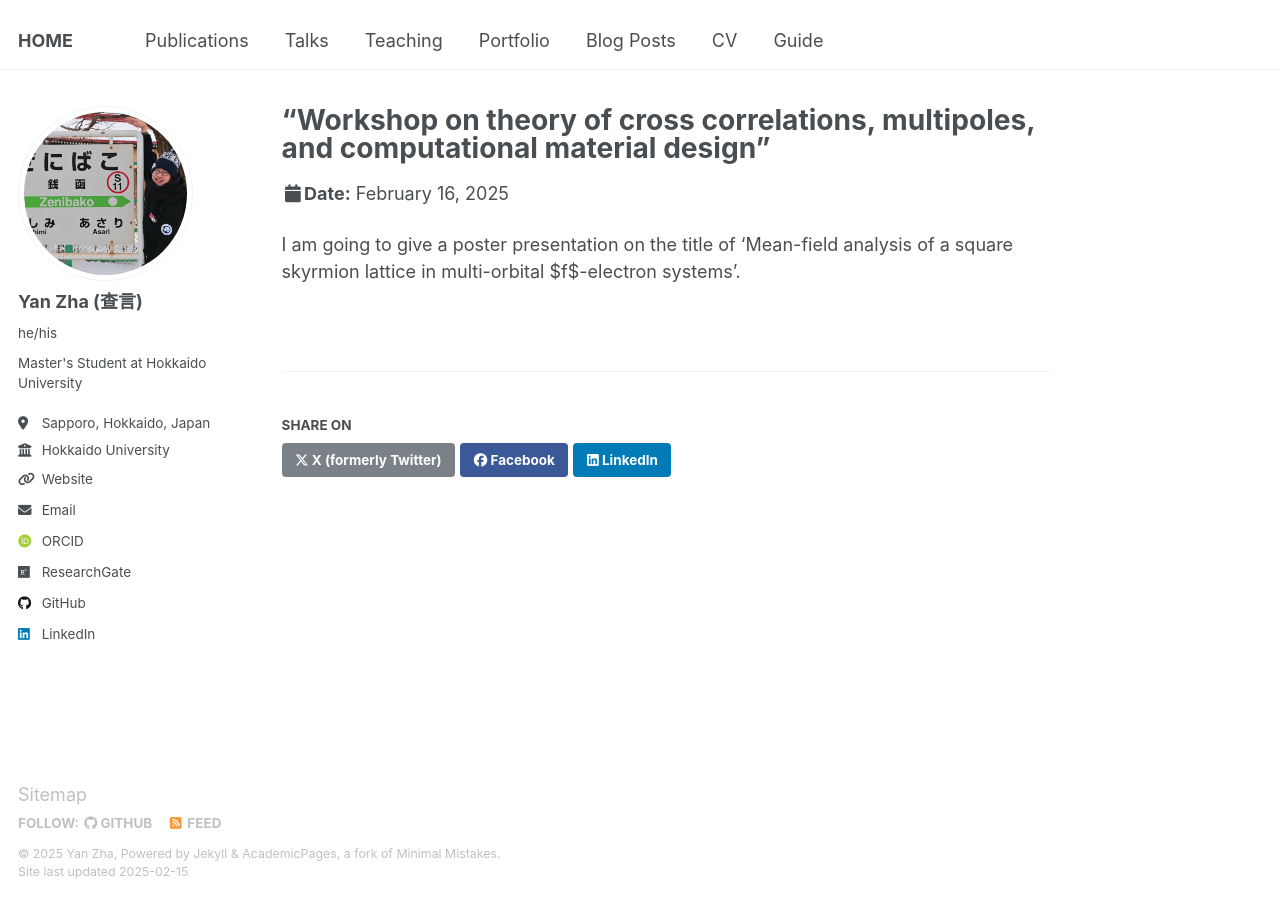
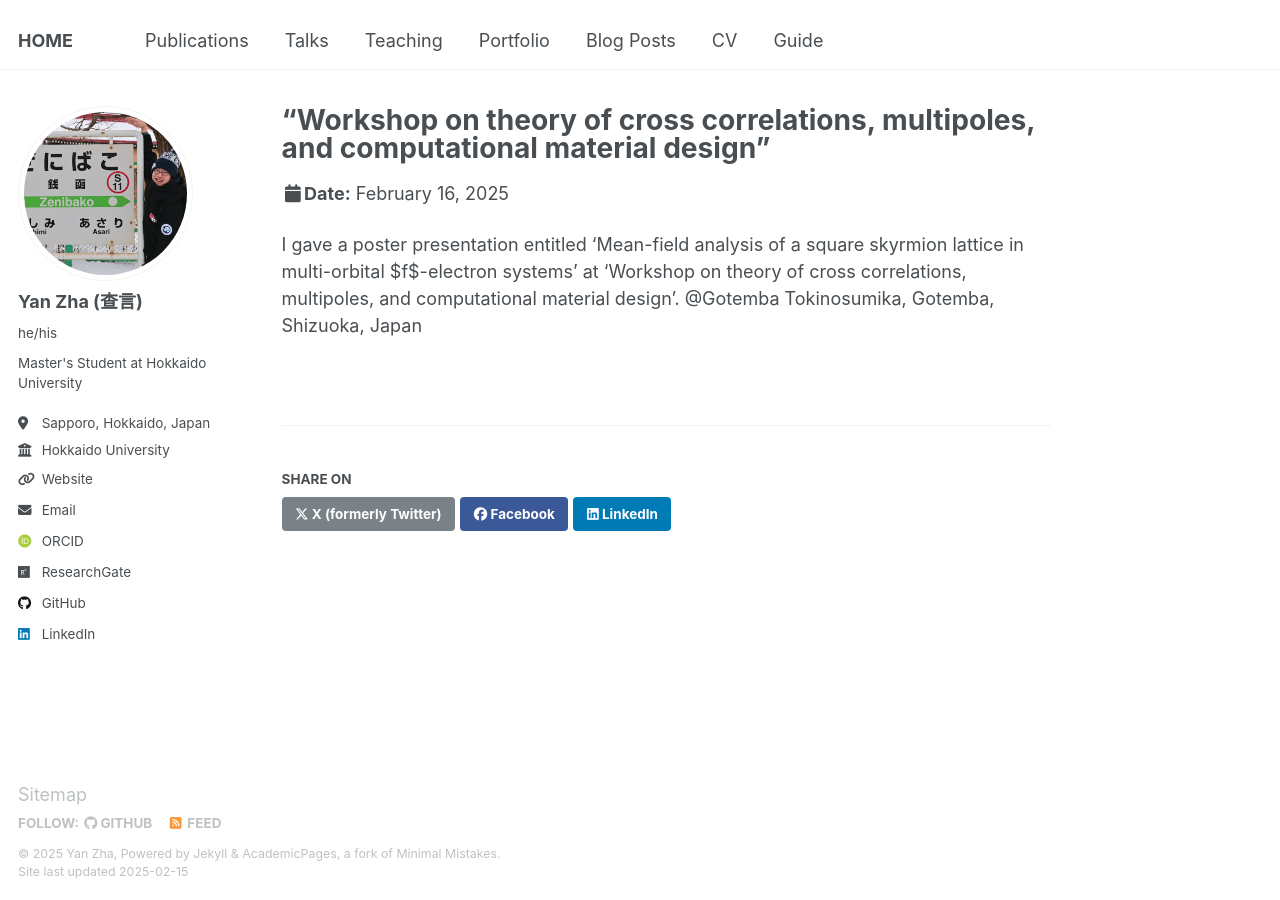
Before and after one commit to yzhacn/yzhacn.github.io, a Jekyll site: the page built from _talks/2012-03-01-talk-1.md, in a window 1280 px wide. Built offline with Jekyll 4.4.1, drawn with Linux system fonts in a browser that asks for light colours; some web fonts are replaced.

Commit message:
Update 2012-03-01-talk-1.md

```diff
--- a/_talks/2012-03-01-talk-1.md
+++ b/_talks/2012-03-01-talk-1.md
@@ -9,4 +9,5 @@ location: "Gotemba, Shizuoka, Japan"
 excerpt: "<br/><img src='/_talks/20250217_yzha_asymmetry.pdf'>"
 ---
 
-I am going to give a poster presentation on the title of 'Mean-field analysis of a square skyrmion lattice in multi-orbital $f$-electron systems'.
+I gave a poster presentation entitled ‘Mean-field analysis of a square skyrmion lattice in multi-orbital $f$-electron systems’ at 'Workshop on theory of cross correlations, multipoles, and
+computational material design'. @Gotemba Tokinosumika, Gotemba, Shizuoka, Japan
```
